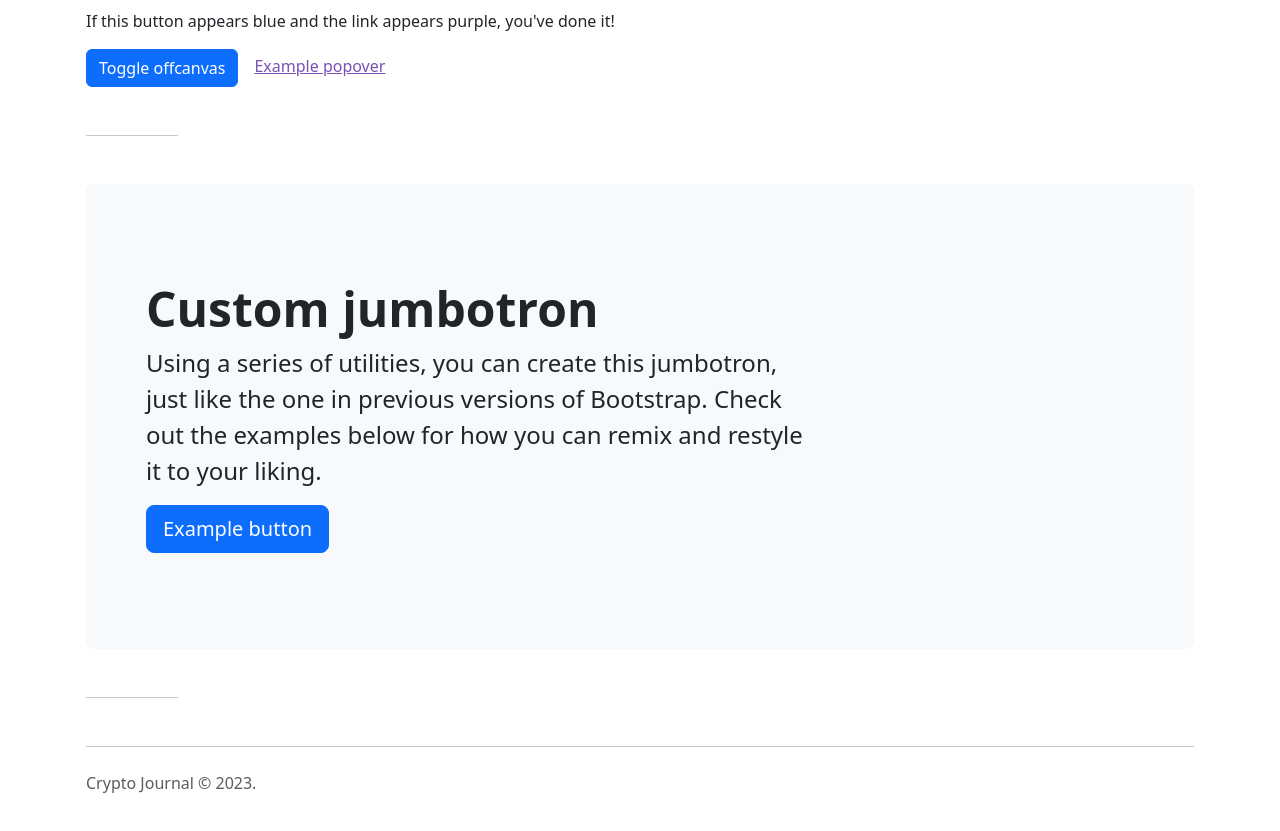
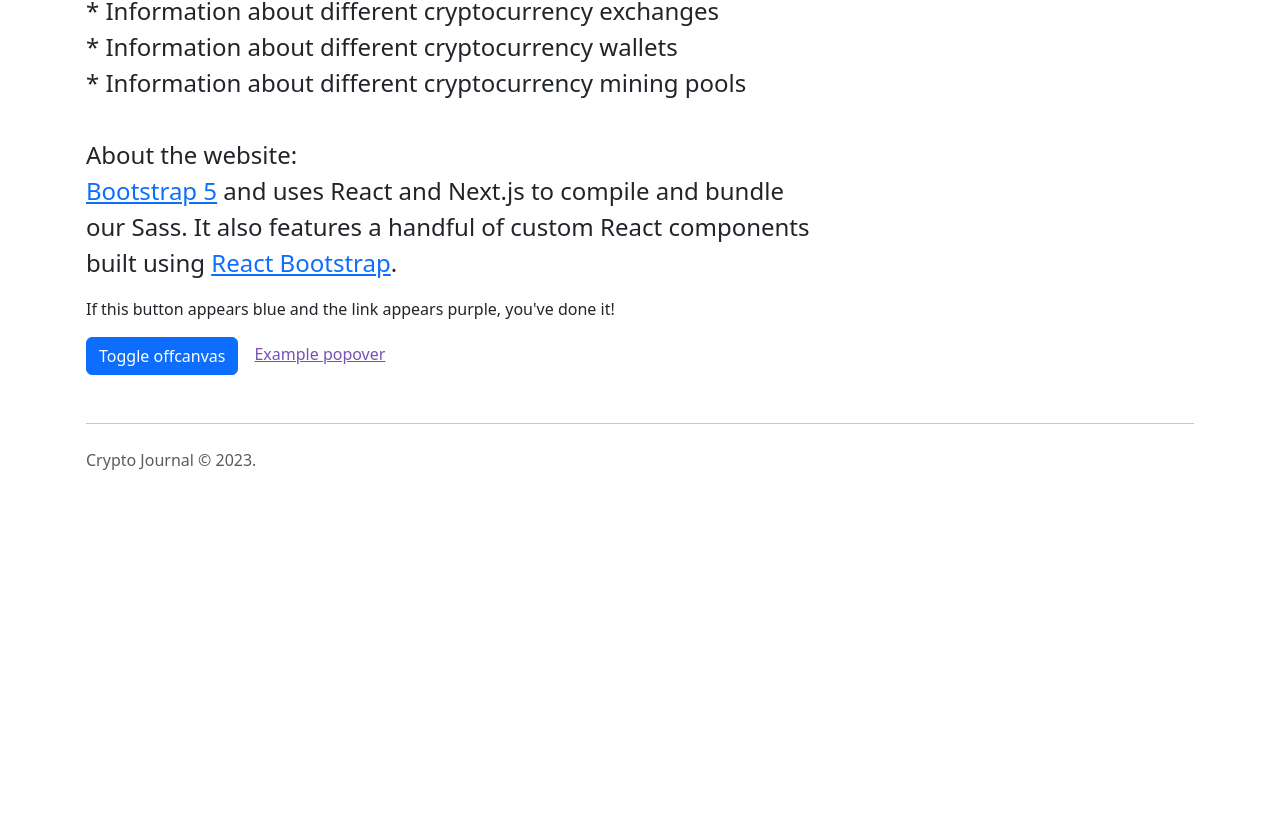
Before and after one commit to toh19/crypto-journal, a Next.js app in the folder frontend/cj/: page / in a window 1280 px wide. Shown: the part 515-1346 px from the top of the page. After the commit the page ends 1051 px from the top, so only its background shows below. Built offline with nearby package versions, Linux system fonts and the light colour scheme.

Commit message:
update landing page content

```diff
--- a/frontend/cj/src/components/BodyComponents.tsx
+++ b/frontend/cj/src/components/BodyComponents.tsx
@@ -7,7 +7,14 @@ const ExampleComponents: React.FC = () => {
     <>
       <Col lg={8} className="px-0">
         <p className="fs-4">
-          You&apos;ve successfully loaded the Bootstrap + React example! It&apos;s loaded up with{' '}
+          This is the future landing page of Crypto Journal. <br />
+          It will be a place where you can find: <br />
+          * The latest news about cryptocurrency <br />
+          * Information about different cryptocurrencies <br />
+          * Information about different cryptocurrency exchanges <br />
+          * Information about different cryptocurrency wallets <br />
+          * Information about different cryptocurrency mining pools <br /> <br />
+          About the website: <br />
           <a href="https://getbootstrap.com/">Bootstrap 5</a> and uses React and Next.js to compile
           and bundle our Sass. It also features a handful of custom React components built using{' '}
           <a href="https://react-bootstrap.github.io/">React Bootstrap</a>.
@@ -17,21 +24,6 @@ const ExampleComponents: React.FC = () => {
 
       <ExampleOffcanvas className="me-3" />
       <ExamplePopover />
-      <hr className="col-1 my-5 mx-0" />
-
-      <div className="p-5 mb-4 bg-body-tertiary rounded-3">
-        <div className="container-fluid py-5">
-          <h1 className="display-5 fw-bold">Custom jumbotron</h1>
-          <p className="col-md-8 fs-4">
-            Using a series of utilities, you can create this jumbotron, just like the one in
-            previous versions of Bootstrap. Check out the examples below for how you can remix and
-            restyle it to your liking.
-          </p>
-          <button className="btn btn-primary btn-lg" type="button">
-            Example button
-          </button>
-        </div>
-      </div>
     </>
   )
 }
--- a/frontend/cj/src/components/Header.tsx
+++ b/frontend/cj/src/components/Header.tsx
@@ -6,14 +6,7 @@ const Header: React.FC = () => {
   return (
     <header className="d-flex justify-content-between align-items-md-center pb-3 mb-5 border-bottom">
       <Link href="/" className="d-flex align-items-center text-dark text-decoration-none">
-        <Image
-          src={logo}
-          alt="Picture of the author"
-          // width={100} // automatically provided
-          // height={100} // automatically provided
-          // blurDataURL="data:..." //automatically provided
-          // placeholder="blur" // Optional blur-up while loading
-        />
+        <Image src={logo} alt="Picture of the author" />
       </Link>
       <ul className="nav nav-pills">
         <li className="nav-item">
--- a/frontend/cj/src/pages/index.tsx
+++ b/frontend/cj/src/pages/index.tsx
@@ -21,8 +21,6 @@ export default function Home() {
         <h2>And my name is Tarek Oueld Hammoud & I will learn everything and will be a billionaire $B</h2>
 
         <BodyComponents />
-        <hr className="col-1 my-5 mx-0" />
-
         <Footer />
       </Container>
     </>
```
